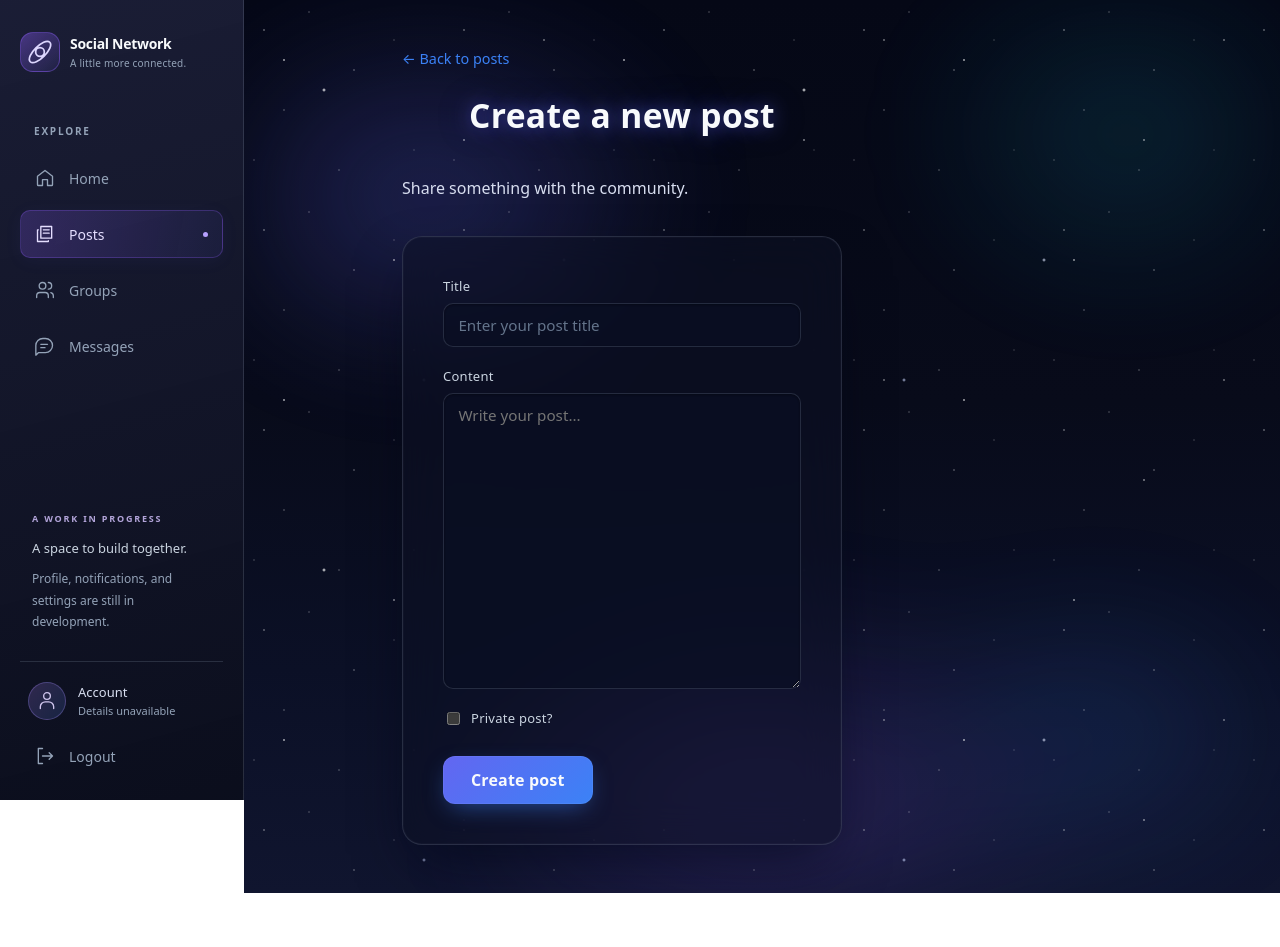
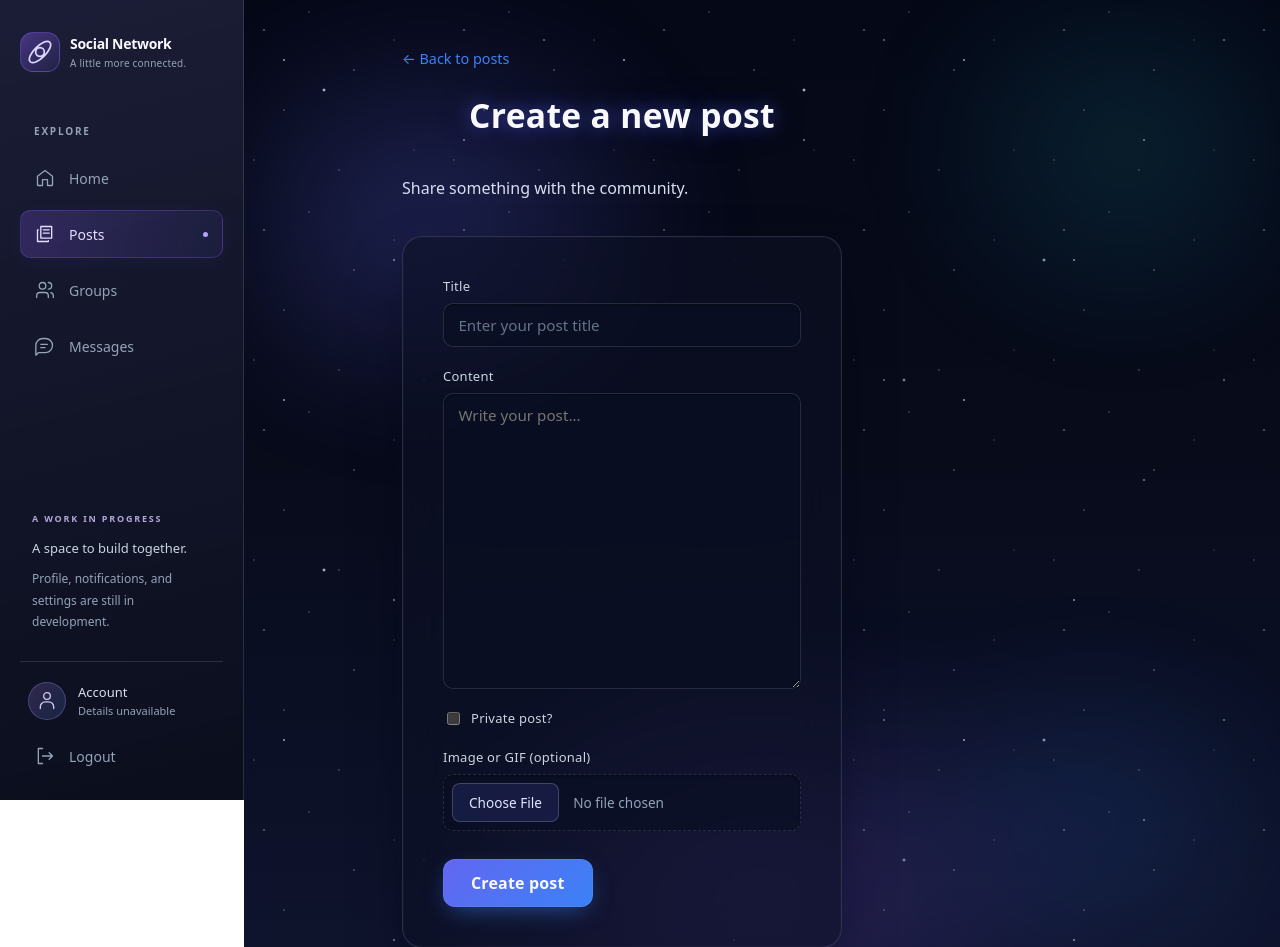
Before and after one commit to hussainhht/Spacial-Network, a Next.js app in the folder frontend/: page /posts/new in a window 1280 px wide. Shown: the top 947 px of the page. Before the commit the page ends 893 px from the top, so only its background shows below. Built offline with nearby package versions, Linux system fonts and the light colour scheme; no server answers.

Commit message:
feat(comments): add image attachment support to comments and update related components

```diff
--- /dev/null
+++ b/frontend/src/components/ImageAttachmentField.tsx
@@ -0,0 +1,83 @@
+"use client";
+
+import { useEffect, useState } from "react";
+import { ACCEPTED_IMAGE_TYPES, validateImageFile } from "@/lib/upload";
+
+interface ImageAttachmentFieldProps {
+  id: string;
+  label: string;
+  onChange: (file: File | null) => void;
+}
+
+export default function ImageAttachmentField({
+  id,
+  label,
+  onChange,
+}: ImageAttachmentFieldProps) {
+  const [preview, setPreview] = useState<string | null>(null);
+  const [error, setError] = useState("");
+
+  useEffect(() => {
+    return () => {
+      if (preview) URL.revokeObjectURL(preview);
+    };
+  }, [preview]);
+
+  async function handleFileChange(event: React.ChangeEvent<HTMLInputElement>) {
+    const file = event.target.files?.[0] ?? null;
+    setError("");
+
+    if (!file) {
+      setPreview(null);
+      onChange(null);
+      return;
+    }
+
+    const validationError = await validateImageFile(file);
+    if (validationError) {
+      setError(validationError);
+      setPreview(null);
+      onChange(null);
+      event.target.value = "";
+      return;
+    }
+
+    setPreview(URL.createObjectURL(file));
+    onChange(file);
+  }
+
+  function handleRemove() {
+    setPreview(null);
+    setError("");
+    onChange(null);
+    const input = document.getElementById(id) as HTMLInputElement | null;
+    if (input) input.value = "";
+  }
+
+  return (
+    <div className="form-field">
+      <label htmlFor={id}>{label}</label>
+
+      <input
+        id={id}
+        name={id}
+        type="file"
+        accept={ACCEPTED_IMAGE_TYPES}
+        onChange={handleFileChange}
+      />
+
+      {error && <p className="form-error">{error}</p>}
+
+      {preview && (
+        <div className="image-attachment-preview">
+          {/* eslint-disable-next-line @next/next/no-img-element -- local
+              blob: object URL, not a remote image next/image can optimize */}
+          <img src={preview} alt="Selected attachment preview" />
+          <button type="button" onClick={handleRemove}>
+            Remove
+          </button>
+        </div>
+      )}
+    </div>
+  );
+}
--- a/frontend/src/features/comments/components/CommentsSection.tsx
+++ b/frontend/src/features/comments/components/CommentsSection.tsx
@@ -38,8 +38,8 @@ export default function CommentsSection({ postId }: CommentsSectionProps) {
     };
   }, [postId]);
 
-  async function handleCreate(content: string) {
-    const comment = await createComment(postId, content);
+  async function handleCreate(content: string, image?: File | null) {
+    const comment = await createComment(postId, content, image);
     setComments((current) => [...current, comment]);
   }
 
--- a/frontend/src/features/posts/components/NewPostForm.tsx
+++ b/frontend/src/features/posts/components/NewPostForm.tsx
@@ -8,7 +8,7 @@ import PostForm from "./PostForm";
 export default function NewPostForm() {
   const router = useRouter();
 
-  async function handleSubmit(input: PostInput) {
+  async function handleSubmit(input: PostInput & { image?: File | null }) {
     await createPost(input);
     router.push("/posts");
   }
@@ -17,6 +17,7 @@ export default function NewPostForm() {
     <PostForm
       submitLabel="Create post"
       pendingLabel="Creating..."
+      showImage
       onSubmit={handleSubmit}
     />
   );
--- a/frontend/src/features/posts/components/PostForm.tsx
+++ b/frontend/src/features/posts/components/PostForm.tsx
@@ -2,23 +2,27 @@
 
 import { useState } from "react";
 import type { PostInput } from "@/features/posts/types/post";
+import ImageAttachmentField from "@/components/ImageAttachmentField";
 
 interface PostFormProps {
   initialValues?: PostInput;
   submitLabel: string;
   pendingLabel: string;
-  onSubmit: (input: PostInput) => Promise<void>;
+  showImage?: boolean;
+  onSubmit: (input: PostInput & { image?: File | null }) => Promise<void>;
 }
 
 export default function PostForm({
   initialValues,
   submitLabel,
   pendingLabel,
+  showImage = false,
   onSubmit,
 }: PostFormProps) {
   const [title, setTitle] = useState(initialValues?.title ?? "");
   const [content, setContent] = useState(initialValues?.content ?? "");
   const [isPrivate, setPrivate] = useState(initialValues?.private ?? false);
+  const [image, setImage] = useState<File | null>(null);
   const [loading, setLoading] = useState(false);
   const [error, setError] = useState("");
 
@@ -29,7 +33,7 @@ export default function PostForm({
     setLoading(true);
 
     try {
-      await onSubmit({ title, content, private: isPrivate });
+      await onSubmit({ title, content, private: isPrivate, image });
     } catch (err) {
       setError(err instanceof Error ? err.message : "Something went wrong");
     } finally {
@@ -82,6 +86,14 @@ export default function PostForm({
         </label>
       </div>
 
+      {showImage && (
+        <ImageAttachmentField
+          id="image"
+          label="Image or GIF (optional)"
+          onChange={setImage}
+        />
+      )}
+
       {error && <p className="form-error">{error}</p>}
 
       <button type="submit" disabled={loading}>
```
Also changed, not shown: frontend/src/features/comments/components/CommentForm.tsx (+15 -2 lines), frontend/src/features/comments/components/CommentList.tsx (+13 -0 lines), frontend/src/features/posts/components/PostCard.tsx (+13 -0 lines).
